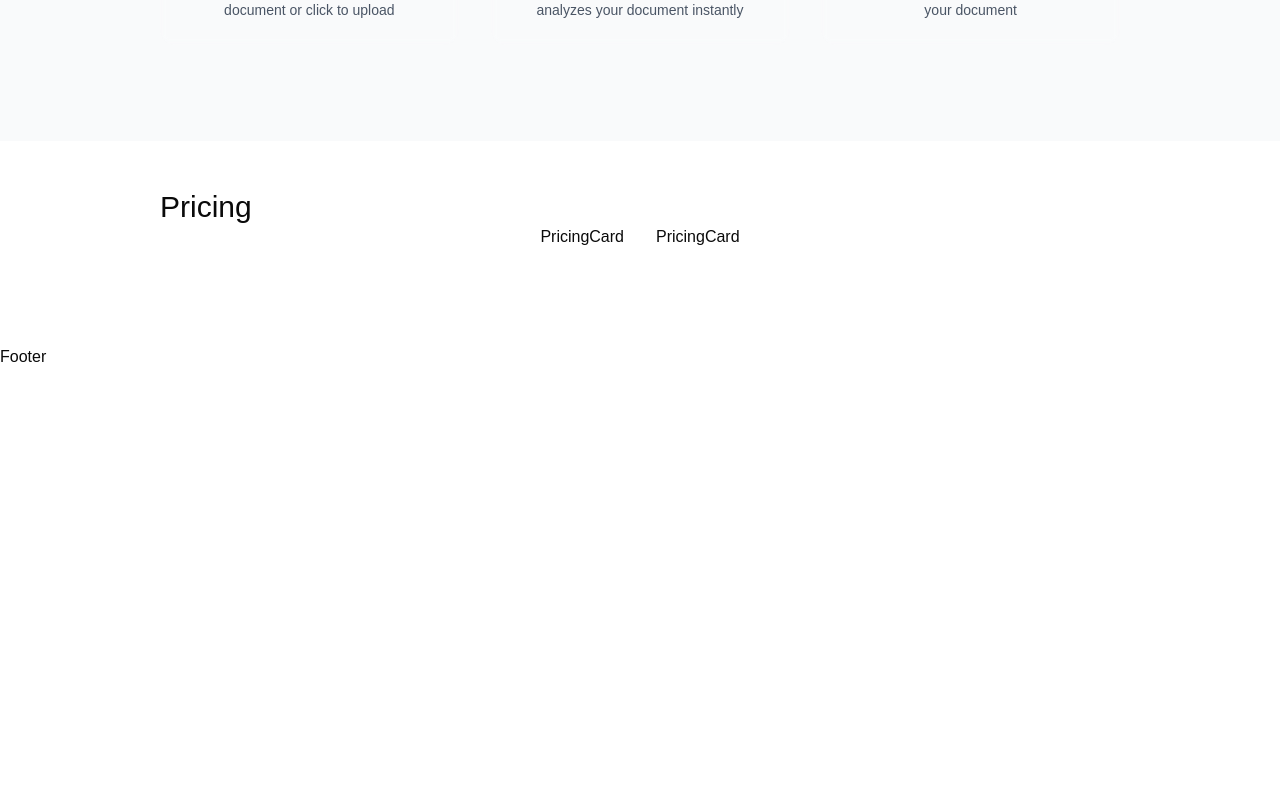
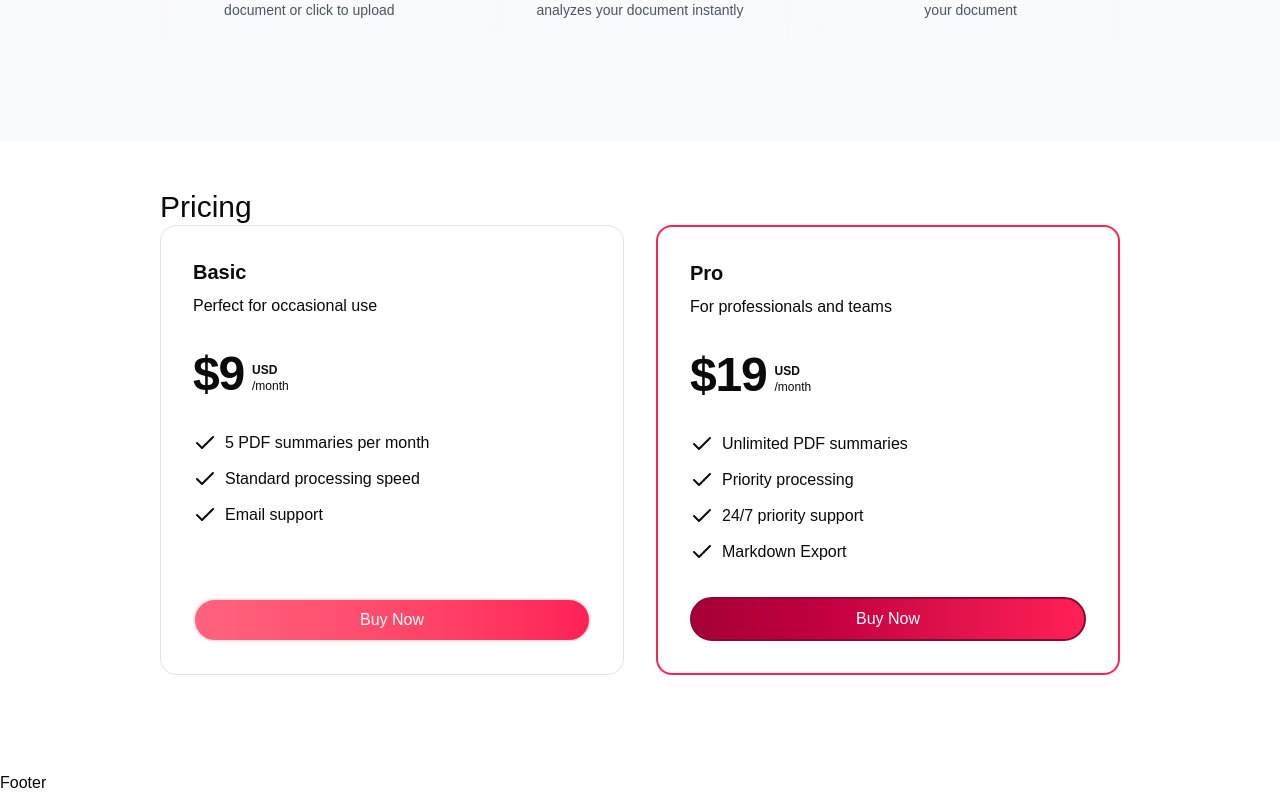
Before and after one commit to NehalSurti/Sommaire, a Next.js app: page / in a window 1280 px wide. Shown: the part 1455-2250 px from the top of the page. Before the commit the page ends 1824 px from the top, so only its background shows below. Built offline with nearby package versions, Linux system fonts and the light colour scheme.

Commit message:
Updating

```diff
--- a/components/home/pricing-section.tsx
+++ b/components/home/pricing-section.tsx
@@ -1,3 +1,17 @@
+import { cn } from "@/lib/utils";
+import { CheckIcon } from "lucide-react";
+import Link from "next/link";
+
+type PriceType = {
+  name: string;
+  price: number;
+  description: string;
+  items: string[];
+  id: string;
+  paymentLink: string;
+  priceId: string;
+};
+
 const plans = [
   {
     id: "basic",
@@ -28,8 +42,60 @@ const plans = [
   },
 ];
 
-const PricingCard = () => {
-  return <div>PricingCard</div>;
+const PricingCard = ({
+  id,
+  name,
+  price,
+  description,
+  items,
+  paymentLink,
+  priceId,
+}: PriceType) => {
+  return (
+    <div className="relative w-full max-w-lg">
+      <div
+        className={cn(
+          "relative flex flex-col h-full gap-4 lg:gap-8 z-10 p-8 border-[1px] border-gray-500/20 rounded-2xl",
+          id === "pro" && "border-rose-500 gap-5 border-2"
+        )}
+      >
+        <div className="flex justify-between items-center gap-4">
+          <div>
+            <p className="text-lg lg:text-xl font-bold capitalize">{name}</p>
+            <p className="text-base-content/80 mt-2">{description}</p>
+          </div>
+        </div>
+        <div className="flex gap-2">
+          <p className="text-5xl tracking-tight font-extrabold">${price}</p>
+          <div className="flex flex-col justify-end mb-[4px]">
+            <p className="text-xs uppercase font-semibold">USD</p>
+            <p className="text-xs">/month</p>
+          </div>
+        </div>
+        <div className="space-y-2.5 leading-relaxed text-base flex-1">
+          {items.map((item, idx) => (
+            <li key={idx} className="flex items-center gap-2">
+              <CheckIcon></CheckIcon>
+              <span>{item}</span>
+            </li>
+          ))}
+        </div>
+        <div className="space-y-2 flex justify-center w-full">
+          <Link
+            href={paymentLink}
+            className={cn(
+              "w-full rounded-full flex items-center justify-center gap-2 bg-linear-to-r from-rose-800 to-rose-500 hover:from-rose-500 hover:to-rose-800 text-white border-2 py-2",
+              id === "pro"
+                ? "border-rose-900"
+                : "border-rose-100 from-rose-400 to-rose-500"
+            )}
+          >
+            Buy Now
+          </Link>
+        </div>
+      </div>
+    </div>
+  );
 };
 
 export default function PricingSection() {
```
